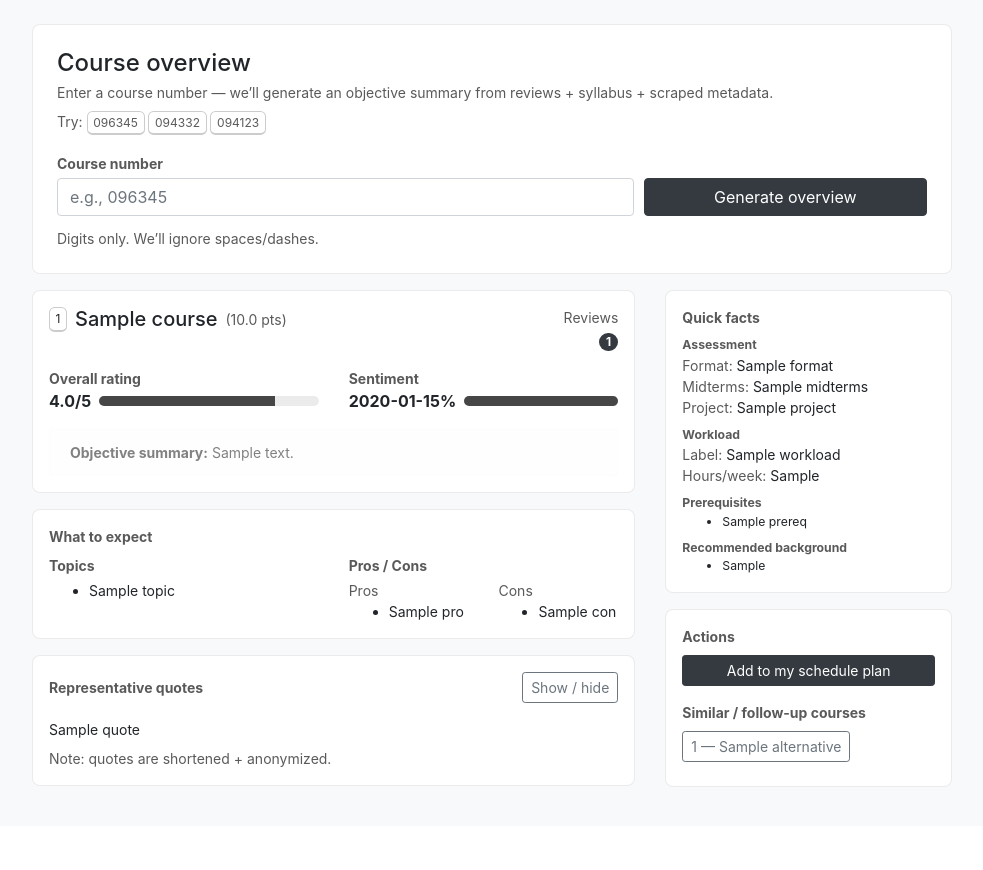
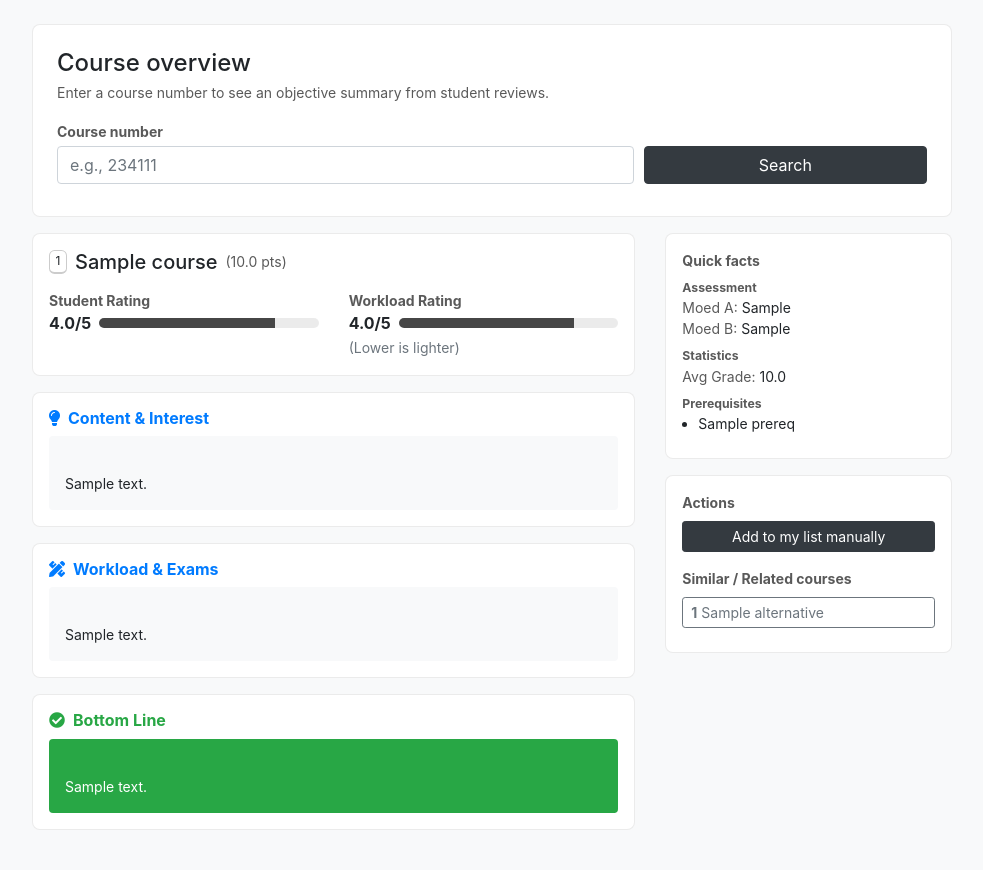
Before and after one commit to brarbrb/cheese-spoon, a Flask app: template templates/course_overview.html in a window 1280 px wide. Shown: the part 57-927 px from the top of the page, without its empty margins (148-1131 px from the left). Before the commit the page ends 844 px from the top, so only its background shows below. Run offline with Flask 3, Linux system fonts and the light colour scheme; the template is opened without the code that fills it: most values are stand-ins (such as "Sample title", 1, 10 or a date in 2020).

Commit message:
working course overview

```diff
--- a/app.py
+++ b/app.py
@@ -1,8 +1,8 @@
 from flask import Flask, render_template, request, flash, redirect, url_for, session, jsonify
-import re
+import re, json
 from src.utilities import parse_grades_pdf, parse_review_summary
-from src.knowledgebase import recommend_courses
-from src.agent import chat_with_assistant  # ADD THIS IMPORT
+from src.knowledgebase import recommend_courses, get_course_by_id
+from src.agent import chat_with_assistant
 
 app = Flask(__name__)
 app.secret_key = "dev"  # change later
@@ -13,11 +13,97 @@ def index():
     return render_template("index.html")
 
 
-@app.get("/course-overview")
+@app.route("/course-overview", methods=["GET", "POST"])
 def course_overview():
-    """Display all available courses (demo view)"""
-    # TODO: implement course overview logic
-    return render_template("course_overview.html")
+    """Display specific course details and structured summary"""
+    course_data = None
+    query = ""
+    alternatives = []
+
+    if request.method == "POST":
+        # Get query and clean it
+        query = request.form.get("course_id", "").strip()
+        clean_id = re.sub(r"\D", "", query)
+
+        if clean_id:
+            try:
+                # 1. Fetch metadata from Pinecone
+                semester = session.get('filters', {}).get('semester', 'WINTER_2025_2026')
+                raw_data = get_course_by_id(clean_id, semester)
+
+                if raw_data:
+                    # 2. Parse the review summary string into structured parts
+                    summary_parts = parse_review_summary(raw_data.get('reviews_summary', ''))
+
+                    # 3. Calculate average grade from the JSON dictionary
+                    avg_grade = 0
+                    try:
+                        grades_dict = json.loads(raw_data.get('avg_grades', '{}'))
+                        if grades_dict:
+                            avg_grade = sum(grades_dict.values()) / len(grades_dict)
+                    except:
+                        avg_grade = 0
+
+                    # 4. Parse prerequisites
+                    prereqs = []
+                    try:
+                        prereqs = json.loads(raw_data.get('prerequisites', '[]'))
+                        # Flatten list of lists for display if simple, or keep structure
+                        flat_prereqs = []
+                        for group in prereqs:
+                            flat_prereqs.append(" OR ".join(group))
+                        prereqs = flat_prereqs
+                    except:
+                        prereqs = []
+
+                    # 5. Build the display object
+                    course_data = {
+                        "id": raw_data.get('id', clean_id),
+                        "name": raw_data.get('title', 'Unknown Course'),
+                        "points": float(raw_data.get('credits', 0)),
+                        "rating_5": float(raw_data.get('general_rating', 0) or 0),
+                        "workload_rating": float(raw_data.get('workload_rating', 0) or 0),
+
+                        # Structured Summary
+                        "summary_interest": summary_parts.get('interest'),
+                        "summary_workload": summary_parts.get('workload'),
+                        "summary_bottom_line": summary_parts.get('bottom_line'),
+
+                        # Facts
+                        "prereqs": prereqs,
+                        "moed_a": raw_data.get('moed_a'),
+                        "moed_b": raw_data.get('moed_b'),
+                        "avg_grade": avg_grade
+                    }
+
+                    # 6. Get "Similar Courses" (Alternatives)
+                    # We use the course name as a search query to find semantic matches
+                    try:
+                        # Fetch recommendations based on the title
+                        recs_df = recommend_courses(
+                            semester_name=semester,
+                            courses_list=[clean_id], # Exclude current course
+                            user_query=course_data['name'], # Search by title
+                            semantic_weight=0.9, # High weight on semantic match
+                            credits_weight=0,
+                            avg_grade_weight=0.1,
+                            workload_rating_weight=0,
+                            general_rating_weight=0
+                        )
+
+                        # Take top 3
+                        if not recs_df.empty:
+                            alternatives = recs_df.head(3).to_dict('records')
+                    except Exception as e:
+                        print(f"Error fetching alternatives: {e}")
+                else:
+                    flash(f"Course {clean_id} not found in database.")
+
+            except Exception as e:
+                print(f"Overview Error: {e}")
+                flash("An error occurred while fetching course details.")
+
+    return render_template("course_overview.html", course=course_data, query=query, alternatives=alternatives)
 
 
 # STEP 1: Upload grade sheet
--- a/src/utilities.py
+++ b/src/utilities.py
@@ -121,3 +121,7 @@ def parse_review_summary(text):
     parsed['bottom_line'] = match_bottom.group(1).strip() if match_bottom else ""
 
     return parsed
+
+# --- 3. Helper function to normalize format to 6 digit ---
+def normalize_course_id(s: str) -> str:
+    return re.sub(r"\D", "", s)[:6]
--- a/templates/course_overview.html
+++ b/templates/course_overview.html
@@ -1,4 +1,3 @@
-<!-- templates/course_overview.html -->
 <!doctype html>
 <html lang="en">
 <head>
@@ -6,10 +5,8 @@
   <meta name="viewport" content="width=device-width, initial-scale=1" />
   <title>CheeseSpoon — Course Overview</title>
 
-  <link
-    href="https://cdn.jsdelivr.net/npm/bootstrap@4.6.2/dist/css/bootstrap.min.css"
-    rel="stylesheet"
-  />
+  <link href="https://cdn.jsdelivr.net/npm/bootstrap@4.6.2/dist/css/bootstrap.min.css" rel="stylesheet" />
+  <link rel="stylesheet" href="https://cdnjs.cloudflare.com/ajax/libs/font-awesome/5.15.4/css/all.min.css">
   <link rel="stylesheet" href="{{ url_for('static', filename='styles.css') }}" />
 </head>
 
@@ -18,11 +15,7 @@
     <div class="container">
       <a class="navbar-brand d-flex align-items-center" href="{{ url_for('index') }}">
         <span>CheeseSpoon</span>
-        <img
-          src="{{ url_for('static', filename='logo.png') }}"
-          alt="CheeseSpoon"
-          class="brand-logo"
-        />
+        <img src="{{ url_for('static', filename='logo.png') }}" alt="CheeseSpoon" class="brand-logo" />
       </a>
 
       <button class="navbar-toggler" type="button" data-toggle="collapse" data-target="#top-navbar-supported-content">
@@ -32,28 +25,13 @@
       <div id="top-navbar-supported-content" class="collapse navbar-collapse">
         <ul class="navbar-nav ml-auto align-items-lg-center">
           <li class="nav-item">
-            <a class="btn btn-sm btn-outline-secondary mr-lg-2"
-               href="{{ url_for('index') }}">
-              Home
-            </a>
+            <a class="btn btn-sm btn-outline-secondary mr-lg-2" href="{{ url_for('index') }}">Home</a>
           </li>
-
           <li class="nav-item">
-            <a class="btn btn-sm btn-outline-secondary mr-lg-2"
-               href="{{ url_for('upload') }}">
-              Build schedule
-            </a>
+            <a class="btn btn-sm btn-outline-secondary mr-lg-2" href="{{ url_for('upload') }}">Build schedule</a>
           </li>
-
-          <!-- <li class="nav-item">
-            <a class="btn btn-sm btn-dark"
-               href="{{ url_for('course_overview') }}">
-              Course overview
-            </a>
-          </li> -->
         </ul>
       </div>
-
     </div>
   </nav>
 
@@ -63,24 +41,15 @@
 
         {% with messages = get_flashed_messages() %}
           {% if messages %}
-            <div class="alert alert-secondary" role="alert">
-              {{ messages[0] }}
-            </div>
+            <div class="alert alert-secondary" role="alert">{{ messages[0] }}</div>
           {% endif %}
         {% endwith %}
 
-        <!-- Search / Enter course id -->
         <div class="feature-card p-4 mb-3" style="height:auto; min-height:auto;">
-          <div class="d-flex justify-content-between align-items-start flex-wrap">
           <div class="mb-2">
             <h4 class="mb-1">Course overview</h4>
             <div class="muted small">
-                Enter a course number — we’ll generate an objective summary from reviews + syllabus + scraped metadata.
-              </div>
-            </div>
-
-            <div class="text-right muted small">
-              Try: <span class="kbd-pill">096345</span> <span class="kbd-pill">094332</span> <span class="kbd-pill">094123</span>
+              Enter a course number to see an objective summary from student reviews.
             </div>
           </div>
 
@@ -88,37 +57,20 @@
             <div class="form-row">
               <div class="form-group col-md-8 mb-2">
                 <label class="muted small mb-1"><strong>Course number</strong></label>
-      <input
-        class="form-control"
-        name="course_id"
-        inputmode="numeric"
-        placeholder="e.g., 096345"
-        value="{{ query }}"
-        required
-      />
+                <input class="form-control" name="course_id" inputmode="numeric" placeholder="e.g., 234111" value="{{ query }}" required />
               </div>
 
               <div class="form-group col-md-4 mb-2 d-flex align-items-end">
-      <button class="btn btn-dark btn-block" type="submit">
-        Generate overview
-      </button>
-    </div>
-
-    <!-- help text moved OUT so it won't push the button down -->
-    <div class="col-12">
-      <div class="muted small mt-1">Digits only. We’ll ignore spaces/dashes.</div>
+                <button class="btn btn-dark btn-block" type="submit">Search</button>
               </div>
             </div>
           </form>
-
         </div>
 
         {% if course %}
-        <!-- Results -->
         <div class="row">
           <div class="col-lg-8">
 
-            <!-- Header card -->
             <div class="feature-card p-3 mb-3" style="height:auto; min-height:auto;">
               <div class="d-flex justify-content-between align-items-start">
                 <div>
@@ -127,22 +79,12 @@
                     <h5 class="mb-0">{{ course.name }}</h5>
                     <span class="muted small ml-2">({{ "%.1f"|format(course.points) }} pts)</span>
                   </div>
-                  <!-- <div class="mt-2">
-                    {% for t in course.tags %}
-                      <span class="badge badge-light border mr-1">{{ t }}</span>
-                    {% endfor %}
-                  </div> -->
-                </div>
-
-                <div class="text-right">
-                  <div class="muted small">Reviews</div>
-                  <div><span class="badge badge-dark badge-pill">{{ course.n_reviews }}</span></div>
                 </div>
               </div>
 
               <div class="row mt-3">
                 <div class="col-md-6">
-                  <div class="muted small"><strong>Overall rating</strong></div>
+                  <div class="muted small"><strong>Student Rating</strong></div>
                   <div class="d-flex align-items-center">
                     <div class="mr-2"><strong>{{ "%.1f"|format(course.rating_5) }}/5</strong></div>
                     <div class="fit-bar flex-grow-1">
@@ -152,142 +94,103 @@
                 </div>
 
                 <div class="col-md-6 mt-3 mt-md-0" style="height:auto; min-height:auto;">
-                  <div class="muted small"><strong>Sentiment</strong></div>
+                  <div class="muted small"><strong>Workload Rating</strong></div>
                   <div class="d-flex align-items-center">
-                    <div class="mr-2"><strong>{{ course.sentiment_100 }}%</strong></div>
+                    <div class="mr-2"><strong>{{ "%.1f"|format(course.workload_rating) }}/5</strong></div>
                     <div class="fit-bar flex-grow-1">
-                      <div class="fit-bar-fill" style="width: {{ course.sentiment_100 }}%;"></div>
+                      <div class="fit-bar-fill" style="width: {{ (course.workload_rating / 5.0) * 100 }}%;"></div>
                     </div>
+                  </div>
+                  <small class="text-muted">(Lower is lighter)</small>
                 </div>
               </div>
             </div>
 
-              <div class="alert alert-light small mt-3 mb-0">
-                <strong>Objective summary:</strong> {{ course.summary }}
+            {% if course.summary_interest %}
+            <div class="feature-card p-3 mb-3" style="height:auto;">
+                <h6 class="text-primary font-weight-bold"><i class="fas fa-lightbulb mr-2"></i>Content & Interest</h6>
+                <div class="small bg-light p-3 rounded" dir="auto" style="white-space: pre-line;">
+                    {{ course.summary_interest }}
                 </div>
             </div>
+            {% endif %}
 
-            <!-- What to expect -->
-            <div class="feature-card p-3 mb-3" style="height:auto; min-height:auto;">
-              <div class="muted small mb-2"><strong>What to expect</strong></div>
-
-              <div class="row">
-                <div class="col-md-6">
-                  <div class="muted small mb-1"><strong>Topics</strong></div>
-                  <ul class="small mb-0">
-                    {% for x in course.topics %}
-                      <li>{{ x }}</li>
-                    {% endfor %}
-                  </ul>
-                </div>
-
-                <div class="col-md-6 mt-3 mt-md-0">
-                  <div class="muted small mb-1"><strong>Pros / Cons</strong></div>
-                  <div class="row">
-                    <div class="col-6">
-                      <div class="muted small">Pros</div>
-                      <ul class="small mb-0">
-                        {% for x in course.pros %}
-                          <li>{{ x }}</li>
-                        {% endfor %}
-                      </ul>
-                    </div>
-                    <div class="col-6">
-                      <div class="muted small">Cons</div>
-                      <ul class="small mb-0">
-                        {% for x in course.cons %}
-                          <li>{{ x }}</li>
-                        {% endfor %}
-                      </ul>
+            {% if course.summary_workload %}
+            <div class="feature-card p-3 mb-3" style="height:auto;">
+                <h6 class="text-primary font-weight-bold"><i class="fas fa-pencil-ruler mr-2"></i>Workload & Exams</h6>
+                <div class="small bg-light p-3 rounded" dir="auto" style="white-space: pre-line;">
+                    {{ course.summary_workload }}
                 </div>
             </div>
+            {% endif %}
+
+            {% if course.summary_bottom_line %}
+            <div class="feature-card p-3 mb-3" style="height:auto;">
+                <h6 class="text-success font-weight-bold"><i class="fas fa-check-circle mr-2"></i>Bottom Line</h6>
+                <div class="small bg-success text-white p-3 rounded" dir="auto" style="white-space: pre-line;">
+                    {{ course.summary_bottom_line }}
                 </div>
             </div>
-            </div>
+            {% endif %}
 
-            <!-- Quotes -->
-            <div class="feature-card p-3 mb-3" style="height:auto; min-height:auto;">
-              <div class="d-flex justify-content-between align-items-center">
-                <div class="muted small"><strong>Representative quotes</strong></div>
-                <button class="btn btn-sm btn-outline-secondary" type="button" data-toggle="collapse" data-target="#quotesCollapse">
-                  Show / hide
-                </button>
-              </div>
-
-              <div id="quotesCollapse" class="collapse show mt-3">
-                {% for q in course.quotes %}
-                  <div class="quote small">{{ q }}</div>
-                {% endfor %}
-                <div class="muted small mt-2">Note: quotes are shortened + anonymized.</div>
-              </div>
-            </div>
+            {% if not course.summary_interest and not course.summary_workload %}
+            <div class="alert alert-light">No detailed AI summary available for this course yet.</div>
+            {% endif %}
 
           </div>
 
           <div class="col-lg-4">
-            <!-- Quick facts -->
             <div class="feature-card p-3 mb-3" style="height:auto; min-height:auto;">
               <div class="muted small mb-2"><strong>Quick facts</strong></div>
 
               <div class="small">
                 <div class="mb-2">
                   <div class="muted small"><strong>Assessment</strong></div>
-                  <div><span class="muted">Format:</span> {{ course.assessment.format }}</div>
-                  <div><span class="muted">Midterms:</span> {{ course.assessment.midterms }}</div>
-                  <div><span class="muted">Project:</span> {{ course.assessment.project }}</div>
+                  <div><span class="muted">Moed A:</span> {{ course.moed_a if course.moed_a else "No Info" }}</div>
+                  <div><span class="muted">Moed B:</span> {{ course.moed_b if course.moed_b else "No Info" }}</div>
                 </div>
 
                 <div class="mb-2">
-                  <div class="muted small"><strong>Workload</strong></div>
-                  <div><span class="muted">Label:</span> {{ course.workload.label }}</div>
-                  <div><span class="muted">Hours/week:</span> {{ course.workload.hours_per_week }}</div>
+                    <div class="muted small"><strong>Statistics</strong></div>
+                    <div><span class="muted">Avg Grade:</span> {{ "%.1f"|format(course.avg_grade) }}</div>
                 </div>
 
                 <div class="mb-2">
                   <div class="muted small"><strong>Prerequisites</strong></div>
                   {% if course.prereqs and course.prereqs|length > 0 %}
-                    <ul class="small mb-0">
+                    <ul class="pl-3 mb-0">
                       {% for p in course.prereqs %}
                         <li>{{ p }}</li>
                       {% endfor %}
                     </ul>
                   {% else %}
-                    <div class="muted small">None listed.</div>
+                    <div class="muted">None listed.</div>
                   {% endif %}
                 </div>
-
-                <div class="mb-0">
-                  <div class="muted small"><strong>Recommended background</strong></div>
-                  {% if course.recommended_background and course.recommended_background|length > 0 %}
-                    <ul class="small mb-0">
-                      {% for p in course.recommended_background %}
-                        <li>{{ p }}</li>
-                      {% endfor %}
-                    </ul>
-                  {% else %}
-                    <div class="muted small">—</div>
-                  {% endif %}
-                </div>
-
               </div>
             </div>
 
-            <!-- Actions -->
             <div class="feature-card p-3" style="height:auto; min-height:auto;">
               <div class="muted small mb-2"><strong>Actions</strong></div>
 
-              <a class="btn btn-sm btn-dark btn-block" href="{{ url_for('upload') }}">
-                Add to my schedule plan
-              </a>
+              <form action="{{ url_for('review_courses') }}" method="POST">
+                  <input type="hidden" name="new_course_id" value="{{ course.id }}">
+                  <input type="hidden" name="new_course_name" value="{{ course.name }}">
+                  <button class="btn btn-sm btn-dark btn-block" type="submit">
+                    Add to my list manually
+                  </button>
+              </form>
 
-              {% if course.alternatives and course.alternatives|length > 0 %}
-                <div class="muted small mt-3"><strong>Similar / follow-up courses</strong></div>
+              {% if alternatives %}
+                <div class="muted small mt-3"><strong>Similar / Related courses</strong></div>
                 <div class="mt-2">
-                  {% for a in course.alternatives %}
-                    <a class="btn btn-sm btn-outline-secondary mb-2"
-                       href="{{ url_for('course_overview', course_id=a.id) }}">
-                      {{ a.id }} — {{ a.name }}
-                    </a><br>
+                  {% for a in alternatives %}
+                    <form method="POST" action="{{ url_for('course_overview') }}" class="mb-2">
+                        <input type="hidden" name="course_id" value="{{ a.ID }}">
+                        <button type="submit" class="btn btn-sm btn-outline-secondary w-100 text-left" style="white-space: normal;">
+                           <strong>{{ a.ID }}</strong> {{ a.title }}
+                        </button>
+                    </form>
                   {% endfor %}
                 </div>
               {% endif %}
```
Also changed, not shown: src/knowledgebase.py (+22 -0 lines), templates/base.html (added, +46 -0 lines), templates/eligibility.html (deleted, +0 -175 lines), 1 other file. Lines whose indentation alone changed are shown as unchanged.
